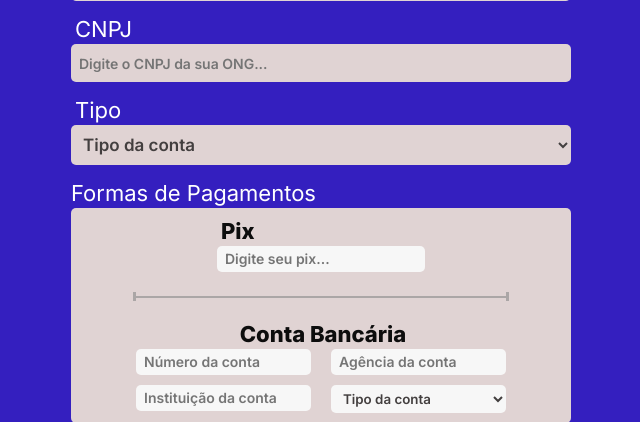
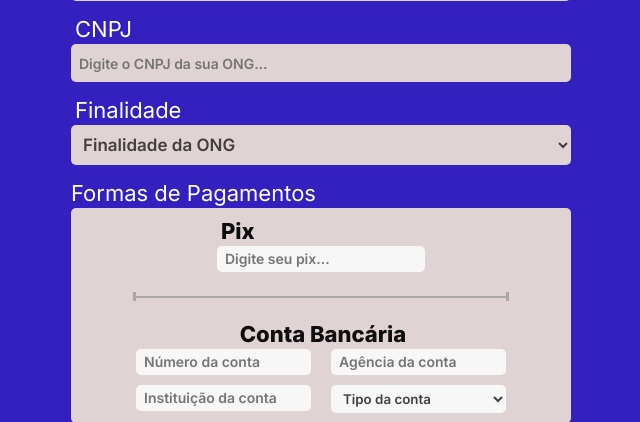
Before and after one commit to CrisGaius/doa-pe, a PHP site: page /pages/cadastrar-ong.html in a window 1280 px wide. Shown: the part 447-869 px from the top of the page, without its empty margins (319-959 px from the left). Run offline with PHP 8.4, Linux system fonts and the light colour scheme.

Commit message:
Alterei o select de "Tipo" para "Finalidade"
Alteração feita para deixar mais claro para o usuário o intuito desse select.

```diff
--- a/pages/cadastrar-ong.html
+++ b/pages/cadastrar-ong.html
@@ -78,10 +78,10 @@
 
                 <!-- Input TIPO -->
                 <div class="inputs">
-                    <label for="ipt-tipos">Tipo</label>
-                    <select id="select-tipo" class="caixa-input campos">
+                    <label for="ipt-tipos">Finalidade</label>
+                    <select id="select-finalidade" class="caixa-input campos">
                         <optgroup label="Escolha">
-                            <option value="TipoONG">Tipo da conta</option>
+                            <option value="FinalidadeONG">Finalidade da ONG</option>
                             <option value="cuidaMeioAmb">Cuida do meio ambiente</option>
                             <option value="cuidaAnimAban">Cuida de animais abandonados</option>
                             <option value="cuidaCrianAdol">Cuida de crianças e adolescentes</option>
@@ -90,7 +90,7 @@
                         </optgroup>
                     </select>
 
-                    <span id="span-TipoONG">Tipo inválido</span>
+                    <span id="span-FinalidadeONG">Tipo inválido</span>
                 </div>
 
                 <!-- Caixa Formas de Pagamento -->
@@ -321,12 +321,12 @@
     })
 
     // Validar o select "Tipo" (de ONG)
-    const selectTipo = document.getElementById('select-tipo')
-    const spanTipo   = document.getElementById('span-TipoONG')
+    const selectTipo = document.getElementById('select-finalidade')
+    const spanTipo   = document.getElementById('span-FinalidadeONG')
 
     selectTipo.addEventListener('click', function() {
         // Mostrar o erro
-        if (selectTipo.value == 'TipoONG'){
+        if (selectTipo.value == 'FinalidadeONG'){
             selectTipo.style.border = "2px solid #000"
             spanTipo.style.display = "block"
         } else{
--- a/styles/cadastrar-ong.css
+++ b/styles/cadastrar-ong.css
@@ -51,7 +51,7 @@ form{
     gap: 15px;
 }
 
-span.alerta, #span-TipoConta, #span-TipoONG{
+span.alerta, #span-TipoConta, #span-FinalidadeONG{
     display: none;
     width: 99%;
     margin-left: 1px;
```
